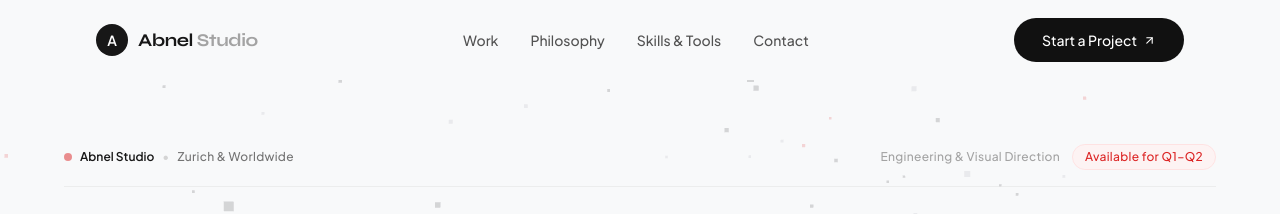
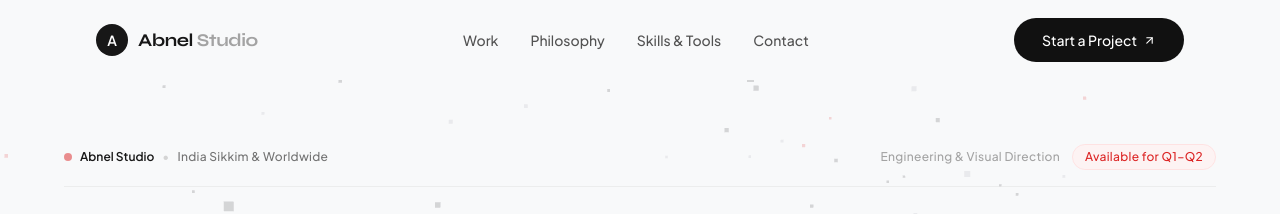
Before and after one commit to abnel-pradhan/abnelpradhan-portfolio, a React (Vite) app: page / in a window 1280 px wide. Shown: the top 214 px of the page. Built offline with nearby package versions, Linux system fonts and the light colour scheme.

Commit message:
update location to India

```diff
--- a/src/components/HeroSandwich.tsx
+++ b/src/components/HeroSandwich.tsx
@@ -48,7 +48,7 @@ export const HeroSandwich: React.FC = () => {
           <span className="w-2 h-2 rounded-full bg-[#DC2626] animate-pulse" />
           <span className="text-neutral-900 font-semibold tracking-normal">Abnel Studio</span>
           <span className="text-neutral-300">•</span>
-          <span>Zurich & Worldwide</span>
+          <span>India Sikkim & Worldwide</span>
         </div>
 
         <div className="flex items-center gap-3">
```
